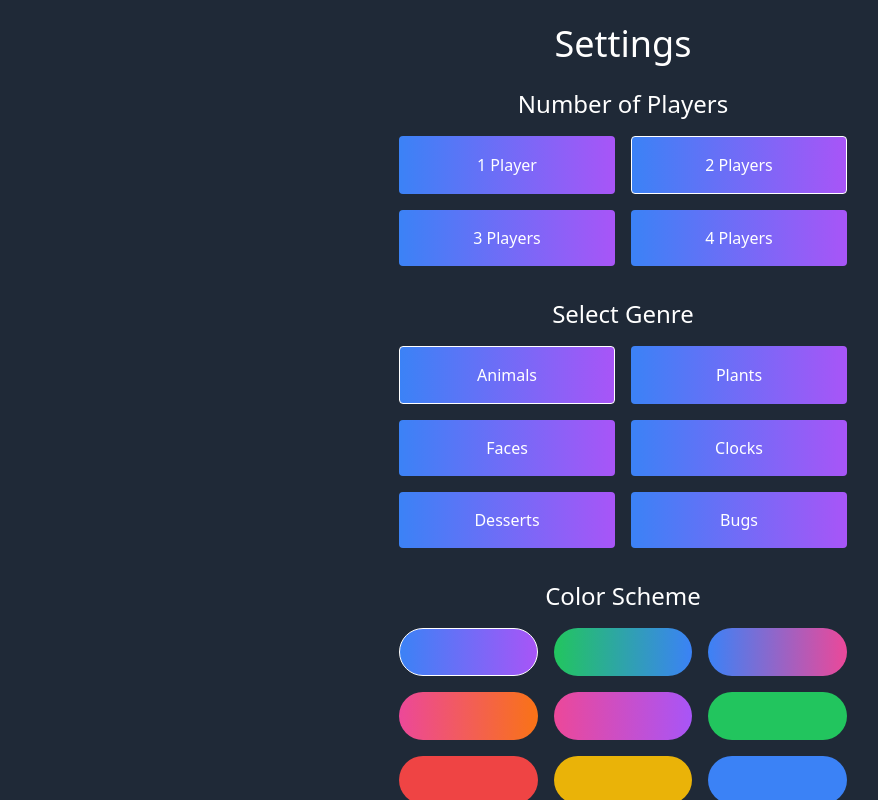
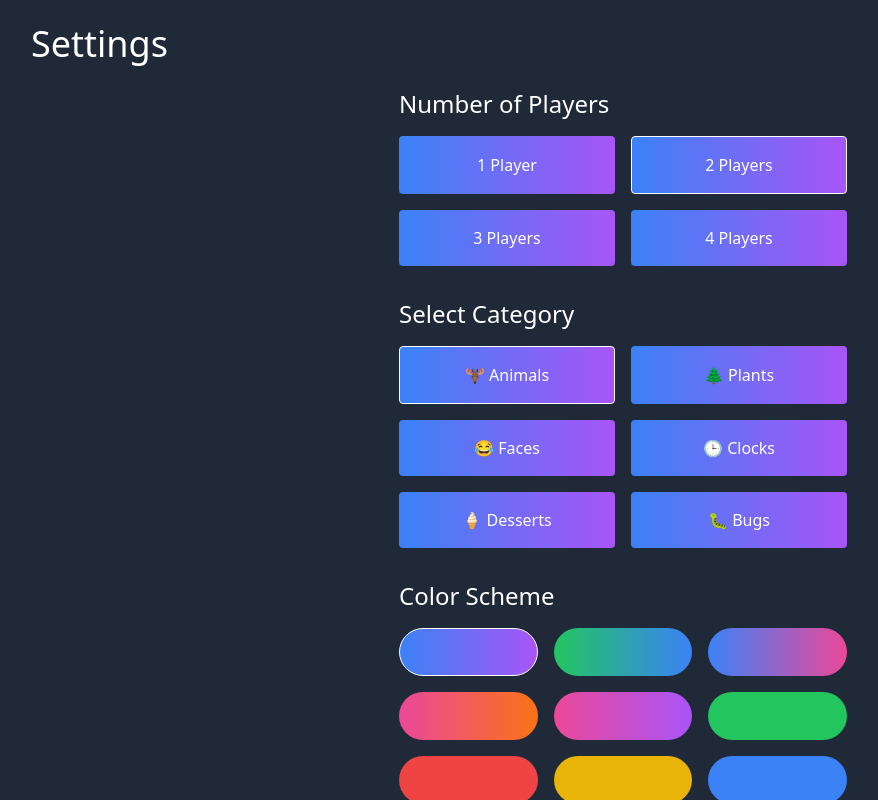
Before and after one commit to redperk/matchymatchy, a React (Vite) app: page / in a window 1280 px wide. Both pictures are taken after a click on the button 1252 px from the left and 28 px from the top of the page. Shown: the top 800 px of the page, without its empty margins (17-895 px from the left). Built offline with nearby package versions, Linux system fonts and the light colour scheme.

Commit message:
fix: scrolling issues, other minor updates

```diff
--- a/src/components/App.jsx
+++ b/src/components/App.jsx
@@ -27,7 +27,7 @@ const App = () => {
   };
 
   return (
-    <div>
+       <div className="flex flex-col min-h-screen dark:bg-gray-800">
       {showSettings ? (
         <SettingsPage
           onClose={handleSettingsClose}
@@ -39,14 +39,18 @@ const App = () => {
           selectedColorScheme={selectedColorScheme}
         />
       ) : selectedEmojis.length === 0 ? (
+        <div className="flex-grow">
         <EmojiSelection onSubmit={handleEmojiSelection} selectedGenre={selectedGenre} colorScheme={selectedColorScheme} />
+        </div>
       ) : (
+        <div className="flex-grow">
         <GameBoard
           selectedAnimals={selectedEmojis}
           numPlayers={numPlayers}
           onNewSelection={handleNewSelection}
           colorScheme={selectedColorScheme}
         />
+        </div>
       )}
       {!showSettings && !inGame && (
         <button
--- a/src/components/EmojiSelection.jsx
+++ b/src/components/EmojiSelection.jsx
@@ -52,9 +52,11 @@ const EmojiSelection = ({ onSubmit, selectedGenre, colorScheme }) => {
   };
 
   return (
-    <div className="flex flex-col items-center justify-center min-h-screen dark:bg-gray-800 p-4">
-      <h1 className="text-white text-4xl mb-4">Select Emojis</h1>
-      <div className="flex mb-4">
+      <div className="flex flex-col items-center justify-center min-h-screen p-4 dark:bg-gray-800">
+        <div className="w-full max-w-md">
+          <h1 className="text-white text-4xl mb-4 text-center">Select Emojis</h1>
+          <div className="flex flex-col items-center">
+            <div className="flex mb-6 w-full justify-center">
               <button
                 className={`bg-gradient-to-r ${colorScheme} text-white px-4 py-2 rounded mr-2`}
                 onClick={handleSelectAll}
@@ -68,11 +70,13 @@ const EmojiSelection = ({ onSubmit, selectedGenre, colorScheme }) => {
                 Deselect All
               </button>
             </div>
-      <div className="grid grid-cols-4 gap-4 mb-4">
+            <div className="grid grid-cols-4 gap-4 mb-6 w-full">
               {genres[selectedGenre].map((emoji) => (
                 <button
                   key={emoji}
-            className={`flex items-center justify-center rounded ${selectedEmojis.includes(emoji) ? 'bg-blue-400' : 'bg-gray-200'}`}
+                  className={`flex items-center justify-center rounded ${
+                    selectedEmojis.includes(emoji) ? 'bg-blue-400' : 'bg-gray-200'
+                  }`}
                   onClick={() => handleEmojiClick(emoji)}
                   style={{ width: buttonSize.width, height: buttonSize.height, fontSize: buttonSize.fontSize }}
                 >
@@ -81,12 +85,14 @@ const EmojiSelection = ({ onSubmit, selectedGenre, colorScheme }) => {
               ))}
             </div>
             <button
-        className={`bg-gradient-to-r ${colorScheme} text-white mt-4 px-10 py-4 rounded`}
+              className={`bg-gradient-to-r ${colorScheme} text-white px-10 py-4 rounded w-full`}
               onClick={() => onSubmit(selectedEmojis)}
             >
               Start
             </button>
           </div>
+        </div>
+      </div>
     );
 };
 
--- a/src/components/SettingsPage.jsx
+++ b/src/components/SettingsPage.jsx
@@ -23,8 +23,9 @@ const SettingsPage = ({ onClose, onSelectPlayers, onSelectGenre, onSelectColorSc
   };
 
   const handleGenreSelection = (genre) => {
-    setCurrentGenre(genre);
-    onSelectGenre(genre);
+    const genreText = genre.split(' ').slice(1).join(' ').toLowerCase();
+    setCurrentGenre(genreText);
+    onSelectGenre(genreText);
   };
 
   const handleColorSchemeSelection = (colorScheme) => {
@@ -47,12 +48,22 @@ const SettingsPage = ({ onClose, onSelectPlayers, onSelectGenre, onSelectColorSc
     'bg-orange-500',
   ];
 
+  const genres = [
+    { emoji: '🫎', name: 'Animals' },
+    { emoji: '🌲', name: 'Plants' },
+    { emoji: '😂', name: 'Faces' },
+    { emoji: '🕒', name: 'Clocks' },
+    { emoji: '🍦', name: 'Desserts' },
+    { emoji: '🐛', name: 'Bugs' }
+  ];
+
   return (
-    <div className="flex flex-col items-center justify-center min-h-screen dark:bg-gray-800 p-6">
-      <h1 className="text-white text-4xl mb-6">Settings</h1>
-
-      <div className="mb-8 w-full max-w-md">
-        <h2 className="text-white text-2xl mb-4 text-center">Number of Players</h2>
+    <div className="flex flex-col h-screen dark:bg-gray-800 overflow-hidden">
+      <div className="flex-grow overflow-auto px-6 pb-6">
+        <h1 className="text-white text-4xl p-6">Settings</h1>
+        <div className="max-w-md mx-auto">
+          <div className="mb-8">
+            <h2 className="text-white text-2xl mb-4">Number of Players</h2>
             <div className="grid grid-cols-2 gap-4">
               {[1, 2, 3, 4].map((num) => (
                 <button
@@ -65,24 +76,22 @@ const SettingsPage = ({ onClose, onSelectPlayers, onSelectGenre, onSelectColorSc
               ))}
             </div>
           </div>
-
-      <div className="mb-8 w-full max-w-md">
-        <h2 className="text-white text-2xl mb-4 text-center">Select Genre</h2>
+          <div className="mb-8">
+            <h2 className="text-white text-2xl mb-4">Select Category</h2>
             <div className="grid grid-cols-2 gap-4">
-          {['animals', 'plants', 'faces', 'clocks', 'desserts', 'bugs'].map((genre) => (
+            {genres.map(({ emoji, name }) => (
                 <button
-              key={genre}
-              className={`bg-gradient-to-r ${currentColorScheme} text-white px-4 py-4 rounded ${currentGenre === genre ? 'border border-white' : ''}`}
-              onClick={() => handleGenreSelection(genre)}
+                  key={name}
+                  className={`bg-gradient-to-r ${currentColorScheme} text-white px-4 py-4 rounded ${currentGenre === name.toLowerCase() ? 'border border-white' : ''}`}
+                  onClick={() => handleGenreSelection(`${emoji} ${name}`)}
                 >
-              {genre.charAt(0).toUpperCase() + genre.slice(1)}
+                  {emoji} {name}
                 </button>
               ))}
             </div>
           </div>
-
-      <div className="mb-8 w-full max-w-md">
-        <h2 className="text-white text-2xl mb-4 text-center">Color Scheme</h2>
+          <div className="mb-8">
+            <h2 className="text-white text-2xl mb-4">Color Scheme</h2>
             <div className="grid grid-cols-3 gap-4">
               {colorSchemes.map((colorScheme) => (
                 <button
@@ -93,14 +102,17 @@ const SettingsPage = ({ onClose, onSelectPlayers, onSelectGenre, onSelectColorSc
               ))}
             </div>
           </div>
-
+          <div className="mt-8 mb-20">
             <button
-        className={`bg-gradient-to-r ${currentColorScheme} text-white px-10 py-4 rounded mt-4`}
+              className={`bg-gradient-to-r ${currentColorScheme} text-white px-10 py-4 rounded w-full`}
               onClick={onClose}
             >
               Close
             </button>
           </div>
+        </div>
+      </div>
+    </div>
   );
 };
 
--- a/src/index.css
+++ b/src/index.css
@@ -17,3 +17,19 @@
 .transform-style-preserve-3d {
   transform-style: preserve-3d;
 }
+
+html, body, #root {
+  @apply h-full overflow-hidden;
+}
+
+body {
+  @apply touch-none;
+}
+
+.game-container {
+  @apply h-full flex flex-col;
+}
+
+.card-grid {
+  @apply grid grid-cols-4 gap-4 max-w-full max-h-full overflow-auto;
+}
--- a/vite.config.js
+++ b/vite.config.js
@@ -4,4 +4,7 @@ import react from "@vitejs/plugin-react";
 export default defineConfig({
   base: "/matchymatchy/",
   plugins: [react()],
+  server: {
+    host: true,
+  },
 });
```
Also changed, not shown: src/components/GameBoard.jsx (+61 -35 lines). Lines whose indentation alone changed are shown as unchanged.
